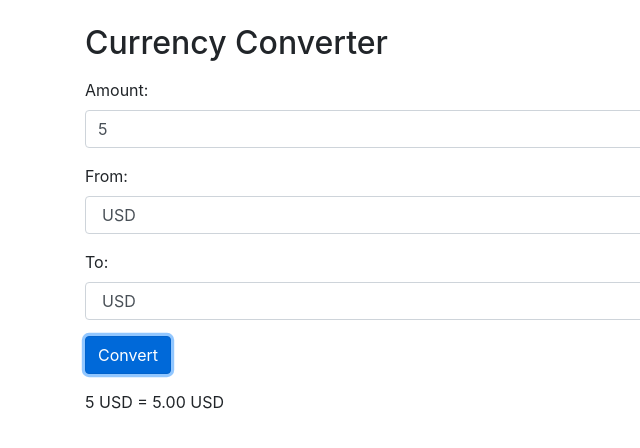
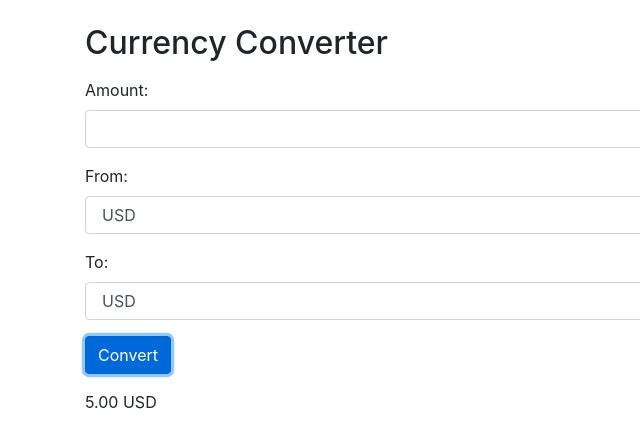
Before and after one commit to darkorashkov1/Brainster_Classes_JS, a plain HTML site: page Workshop/starter/exercise-10-starter-file.html in a window 1280 px wide. Both pictures are taken after typing "5" into the empty fields and a click on the button "Convert". Shown: the full height of the page, 0-640 px from the left. Drawn offline with nearby package versions, Linux system fonts and the light colour scheme.

Commit message:
Completed exercises for second time

```diff
--- a/Workshop/starter/exercise-10-starter-file.html
+++ b/Workshop/starter/exercise-10-starter-file.html
@@ -9,7 +9,7 @@
 </head>
 
 <body>
-  <div class="container">
+  <form class="container" id="containerForm">
     <h2 class="mt-4">Currency Converter</h2>
     <div class="form-group mt-3">
       <label for="amount">Amount:</label>
@@ -21,6 +21,7 @@
         <option value="USD">USD</option>
         <option value="EUR">EUR</option>
         <option value="GBP">GBP</option>
+        <option value="MKD">MKD</option>
         <!-- Add other currencies as needed -->
       </select>
     </div>
@@ -30,14 +31,14 @@
         <option value="USD">USD</option>
         <option value="EUR">EUR</option>
         <option value="GBP">GBP</option>
+        <option value="MKD">MKD</option>
         <!-- Add other currencies as needed -->
       </select>
     </div>
-    <button id="convertButton" class="btn btn-primary">Convert</button>
+    <button type="submit" id="convertButton" class="btn btn-primary">Convert</button>
 
     <div id="result" class="mt-3"></div>
-  </div>
-  <script src="./exercise-10.js"></script>
+    <script src="./exercise-10.js"></script>
 </body>
 
 </html>
--- a/Workshop/starter/exercise-10.js
+++ b/Workshop/starter/exercise-10.js
@@ -1,41 +1,80 @@
+// Solution 1
+
+// const currencyRates = {
+//   USD: 1,
+//   EUR: 0.85,
+//   GBP: 0.75,
+//   // Add more if needed
+// };
+
+// // DOM elements
+// const amountInput = document.getElementById("amount");
+// const fromCurrency = document.getElementById("fromCurrency");
+// const toCurrency = document.getElementById("toCurrency");
+// const convertButton = document.getElementById("convertButton");
+// const resultDiv = document.getElementById("result");
+
+// // Conversion function
+// function convertCurrency(amount, from, to) {
+//   if (!currencyRates[from] || !currencyRates[to]) {
+//     return "Invalid currency selected";
+//   }
+
+//   // Convert from source currency → USD → target currency
+//   const amountInUSD = amount / currencyRates[from];
+//   const convertedAmount = amountInUSD * currencyRates[to];
+
+//   return convertedAmount.toFixed(2); // round to 2 decimal places
+// }
+
+// // Event listener for conversion
+// convertButton.addEventListener("click", () => {
+//   const amount = parseFloat(amountInput.value);
+//   const from = fromCurrency.value;
+//   const to = toCurrency.value;
+
+//   if (isNaN(amount) || amount <= 0) {
+//     resultDiv.textContent = "Please enter a valid amount.";
+//     return;
+//   }
+
+//   const converted = convertCurrency(amount, from, to);
+//   resultDiv.textContent = `${amount} ${from} = ${converted} ${to}`;
+// });
+
+//
+//
+
+// Solution 2
+
 const currencyRates = {
   USD: 1,
   EUR: 0.85,
   GBP: 0.75,
-  // Add more if needed
+  MKD: 52.62,
 };
 
-// DOM elements
-const amountInput = document.getElementById("amount");
-const fromCurrency = document.getElementById("fromCurrency");
-const toCurrency = document.getElementById("toCurrency");
-const convertButton = document.getElementById("convertButton");
-const resultDiv = document.getElementById("result");
+const containerForm = document.querySelector("#containerForm");
+const amount = document.querySelector("#amount");
+const fromCurrency = document.querySelector("#fromCurrency");
+const toCurrency = document.querySelector("#toCurrency");
+const result = document.querySelector("#result");
 
-// Conversion function
-function convertCurrency(amount, from, to) {
-  if (!currencyRates[from] || !currencyRates[to]) {
-    return "Invalid currency selected";
-  }
+containerForm.addEventListener("submit", (event) => {
+  event.preventDefault();
 
-  // Convert from source currency → USD → target currency
-  const amountInUSD = amount / currencyRates[from];
-  const convertedAmount = amountInUSD * currencyRates[to];
+  const fromRate = currencyRates[fromCurrency.value];
+  const toRate = currencyRates[toCurrency.value];
+  const amountValue = parseFloat(amount.value);
 
-  return convertedAmount.toFixed(2); // round to 2 decimal places
-}
-
-// Event listener for conversion
-convertButton.addEventListener("click", () => {
-  const amount = parseFloat(amountInput.value);
-  const from = fromCurrency.value;
-  const to = toCurrency.value;
-
-  if (isNaN(amount) || amount <= 0) {
-    resultDiv.textContent = "Please enter a valid amount.";
+  if (isNaN(amountValue) || amountValue <= 0) {
+    result.innerHTML = "⚠️ Please enter a valid amount";
     return;
   }
 
-  const converted = convertCurrency(amount, from, to);
-  resultDiv.textContent = `${amount} ${from} = ${converted} ${to}`;
+  result.innerHTML = "";
+
+  const resultAmount = (amountValue * toRate) / fromRate;
+  result.innerHTML = `${resultAmount.toFixed(2)} ${toCurrency.value}`;
+  containerForm.reset();
 });
```
Also changed, not shown: Workshop/starter/exercise-09.js (+88 -45 lines).
